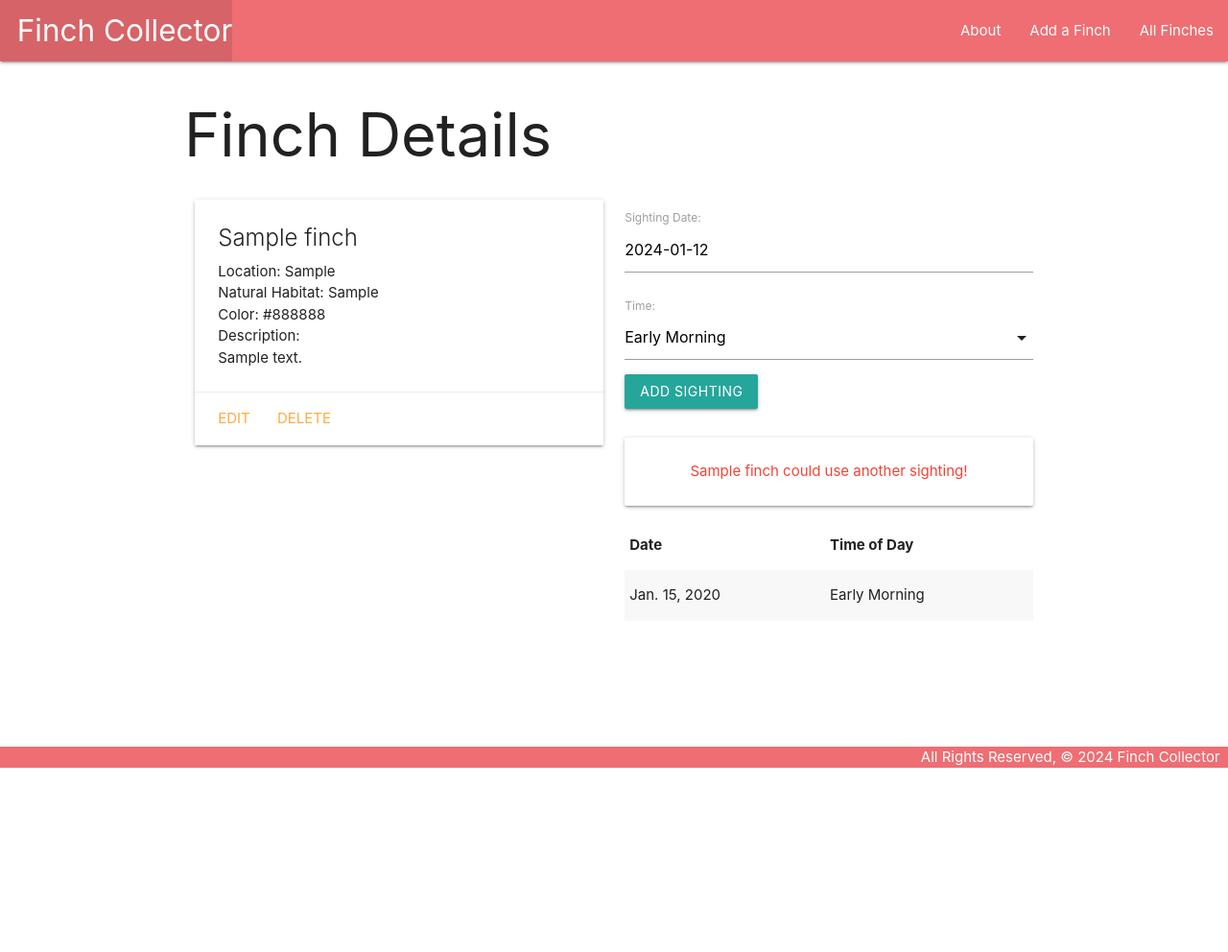
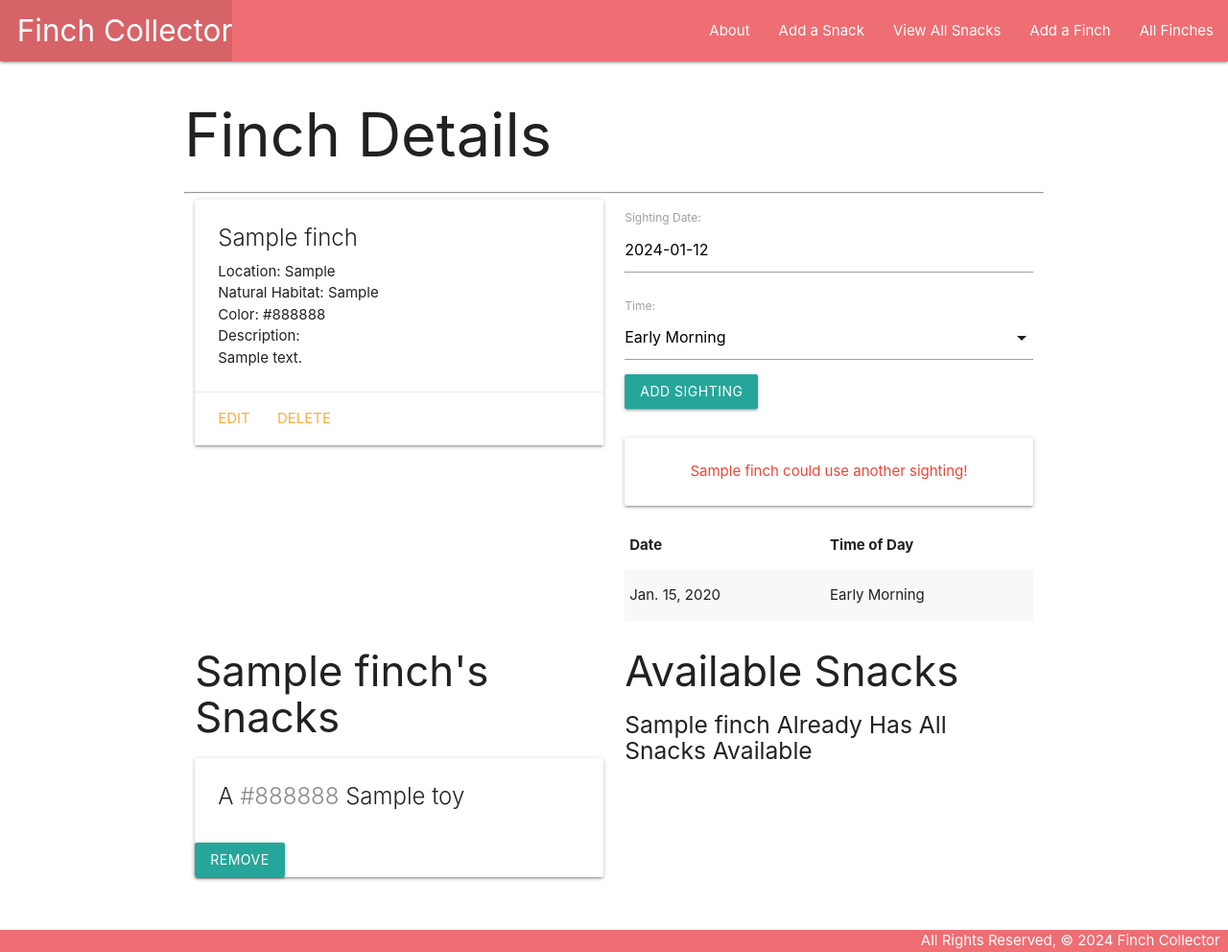
Before and after one commit to heathervalene/finchcollector, a Django app: page /finches/1/ in a window 1280 px wide. Shown: the whole page at 96% size. Before the commit the page ends 800 px from the top, so only its background shows below. Run offline with Django 4.2, Linux system fonts and the light colour scheme; tables that the repository leaves empty hold one stand-in row (values such as "Sample post").

Commit message:
complete lab 5 finchcollector

```diff
--- a/main_app/models.py
+++ b/main_app/models.py
@@ -10,6 +10,16 @@ SIGHT = (
     ('L', 'Late Afternoon')
 )
 
+class Toy(models.Model):
+    name= models.CharField(max_length=100)
+    color= models.CharField(max_length=50)
+
+    def __str__(self):
+        return self.name
+
+    def get_absolute_url(self):
+        return reverse('toys_detail', kwargs={'pk': self.id})
+
 
 class Finch(models.Model):
     name = models.CharField(max_length=100)
@@ -17,6 +27,7 @@ class Finch(models.Model):
     habitat = models.CharField(max_length=100)
     color = models.CharField(max_length=100)
     description = models.TextField(max_length=250)
+    toys = models.ManyToManyField(Toy)
 
     def __str__(self):
         return self.name
--- a/main_app/templates/base.html
+++ b/main_app/templates/base.html
@@ -19,6 +19,8 @@
         </ul>
         <ul class="right">
           <li><a href="{% url 'about' %}">About</a></li>
+          <li><a href="{% url 'toys_create' %}">Add a Snack</a></li>
+          <li><a href="{% url 'toys_index' %}">View All Snacks</a></li>
           <li><a href="{% url 'finches_create' %}">Add a Finch</a></li>
           <li><a href="{% url 'index' %}">All Finches</a></li>
         </ul>
--- a/main_app/templates/finches/detail.html
+++ b/main_app/templates/finches/detail.html
@@ -46,6 +46,55 @@
     </tbody>
   </table>
 </div>
+<hr>
+<div class="row">
+  <div class="col s6">
+    <h3>{{ finch.name }}'s Snacks</h3>
+    {% if finch.toys.count %}
+      {% for toy in finch.toys.all %}
+        <div class="card">
+          <div class="card-content">
+            <span class="card-title">
+              A <span style="color: {{ toy.color }}">{{ toy.color }}</span> {{ toy.name }}
+            </span>
+          </div>
+          <form action="{% url 'diss_toy' finch.id toy.id %}" method="POST">
+            {% csrf_token %}
+            <button type="submit" class="btn">Remove</button>
+          </form>
+        </div>
+      {% endfor %}
+    {% else %}
+      <h5>No Snacks 👿</h5>
+    {% endif %}
+  </div>
+
+  <!-- Available toys will come after this line -->
+  <div class="col s6">
+    <h3>Available Snacks</h3>
+    {% if toys.count %}
+      {% for toy in toys.all %}
+        <div class="card">
+          <div class="card-content">
+            <span class="card-title">
+              A <span style="color: {{ toy.color }}">{{ toy.color }}</span> {{ toy.name }}
+            </span>
+          </div>
+          <div class="card-action">
+            <form action="{% url 'assoc_toy' finch.id toy.id %}" method="POST">
+              {% csrf_token %}
+              <button type="submit" class="btn">Add</button>
+            </form>
+          </div>
+
+        </div>
+      {% endfor %}
+    {% else %}
+      <h5>{{finch.name}} Already Has All Snacks Available</h5>
+    {% endif %}
+  </div>
+</div>
+</div>
 
 </div>
 
--- a/main_app/urls.py
+++ b/main_app/urls.py
@@ -10,6 +10,13 @@ urlpatterns = [
     path('finches/<int:pk>/update/', views.FinchUpdate.as_view(), name='finches_update'),
     path('finches/<int:pk>/delete/', views.FinchDelete.as_view(), name='finches_delete'),
     path('finches/<int:finch_id>/add_sighting/', views.add_sighting, name ='add_sighting'),
+    path('toys/', views.ToyList.as_view(), name='toys_index'),
+    path('toys/<int:pk>/', views.ToyDetail.as_view(), name='toys_detail'),
+    path('toys/create/', views.ToyCreate.as_view(), name='toys_create'),
+    path('toys/<int:pk>/update/', views.ToyUpdate.as_view(), name='toys_update'),
+    path('toys/<int:pk>/delete/', views.ToyDelete.as_view(), name='toys_delete'),
+    path('finches/<int:finch_id>/assoc_toy/<int:toy_id>/', views.assoc_toy, name='assoc_toy'),
+    path('finches/<int:finch_id>/diss_toy/<int:toy_id>/', views.diss_toy,name='diss_toy'),
 
 
  ]
--- a/main_app/views.py
+++ b/main_app/views.py
@@ -1,6 +1,7 @@
 from django.shortcuts import render, redirect
 from django.views.generic.edit import View, CreateView, UpdateView, DeleteView
-from .models import Finch
+from django.views.generic import ListView, DetailView
+from .models import Finch, Toy
 from .forms import SightingForm
 
 
@@ -20,8 +21,20 @@ def finches_index(request):
 
 def finches_detail(request, finch_id):
     finch = Finch.objects.get(id=finch_id)
+    id_list = finch.toys.all().values_list('id')
+    toys_finch_doesnt_have = Toy.objects.exclude(id__in=id_list)
+
+
     sighting_form = SightingForm()
-    return render( request, 'finches/detail.html', { 'finch': finch, 'sighting_form': sighting_form})
+    return render( request, 'finches/detail.html', { 'finch': finch, 'sighting_form': sighting_form, 'toys': toys_finch_doesnt_have})
+
+def assoc_toy(request, finch_id, toy_id):
+  Finch.objects.get(id=finch_id).toys.add(toy_id)
+  return redirect('detail', finch_id=finch_id)
+
+def diss_toy(request, finch_id, toy_id):
+  Finch.objects.get(id=finch_id).toys.remove(toy_id)
+  return redirect('detail', finch_id=finch_id)
 
 def add_sighting(request, finch_id):
     form = SightingForm(request.POST)
@@ -42,3 +55,21 @@ class FinchUpdate(UpdateView):
 class FinchDelete(DeleteView):
     model = Finch
     success_url = '/finches'
+
+class ToyList(ListView):
+  model = Toy
+
+class ToyDetail(DetailView):
+  model = Toy
+
+class ToyCreate(CreateView):
+  model = Toy
+  fields = '__all__'
+
+class ToyUpdate(UpdateView):
+  model = Toy
+  fields = ['name', 'color']
+
+class ToyDelete(DeleteView):
+  model = Toy
+  success_url = '/toys'
```
Also changed, not shown: main_app/templates/main_app/toy_confirm_delete.html (added, +13 -0 lines), main_app/templates/main_app/toy_detail.html (added, +20 -0 lines), main_app/templates/main_app/toy_form.html (added, +19 -0 lines), main_app/templates/main_app/toy_list.html (added, +17 -0 lines), main_app/migrations/0003_toy_alter_sighting_options_alter_sighting_date.py (added), main_app/migrations/0004_finch_toys.py (added).
